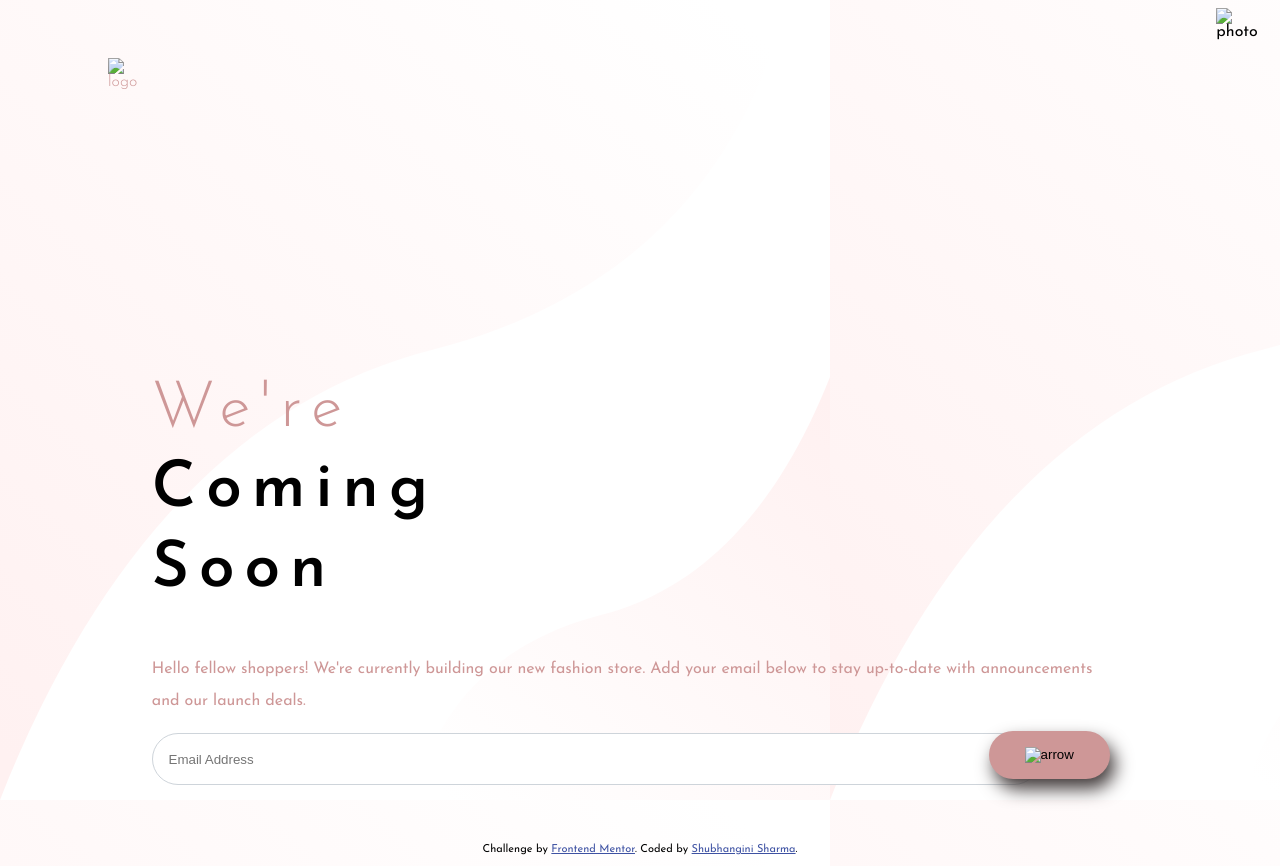
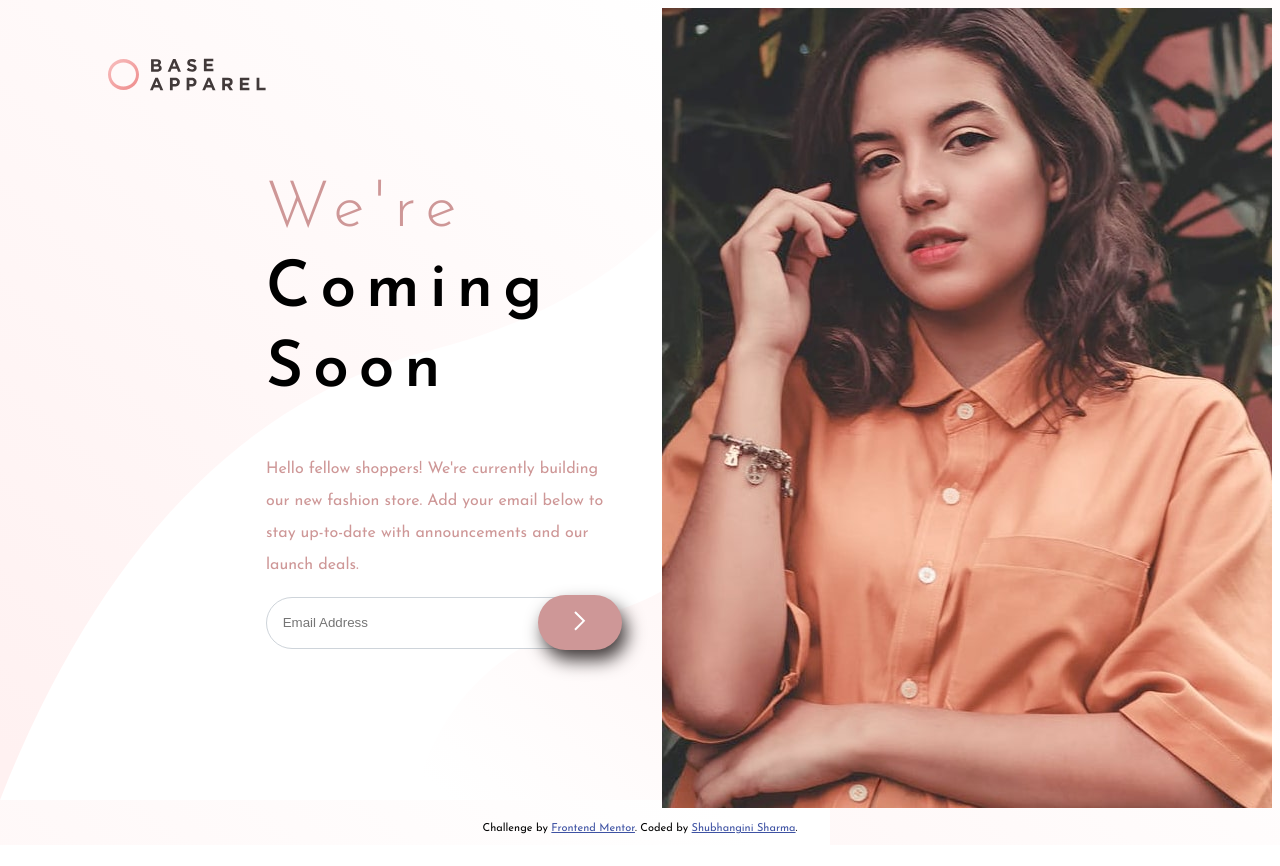
Before and after one commit to shubhanginisharma627/base-apparel-coming-soon-page, a plain HTML site: page index.html in a window 1280 px wide. After the commit the page ends 845 px from the top, so only its background shows below. Drawn offline with nearby package versions, Linux system fonts and the light colour scheme; files whose address does not match are found by name.

Commit message:
Update index.html

```diff
--- a/index.html
+++ b/index.html
@@ -19,7 +19,7 @@
 
 <div class="container">
   <span class="logo">
-    <img src="images/logo.svg" alt="logo">
+    <img src="logo.svg" alt="logo">
   </span>
   <div class="first">
    <div class="sub">
@@ -32,14 +32,14 @@
 
 <form  id="form">
   <input type="text" class="form-control" id="email" name="email" placeholder=" Email Address">
-  <button  onclick=" return email_validate()"type="submit" value="submit" ><img src="images/icon-arrow.svg" alt="arrow" class="arrow"></button>
+  <button  onclick=" return email_validate()"type="submit" value="submit" ><img src="icon-arrow.svg" alt="arrow" class="arrow"></button>
   <img src="images/icon-error.svg"alt="error" class="error">
   <p class="alert">Please provide a valid email</p>
 </form>
 </div>
   </div>
   <div class="second">
-    <img src="images/hero-desktop.jpg" class="image" alt="photo">
+    <img src="hero-desktop.jpg" class="image" alt="photo">
   </div>
   </div>
   <footer>
```
